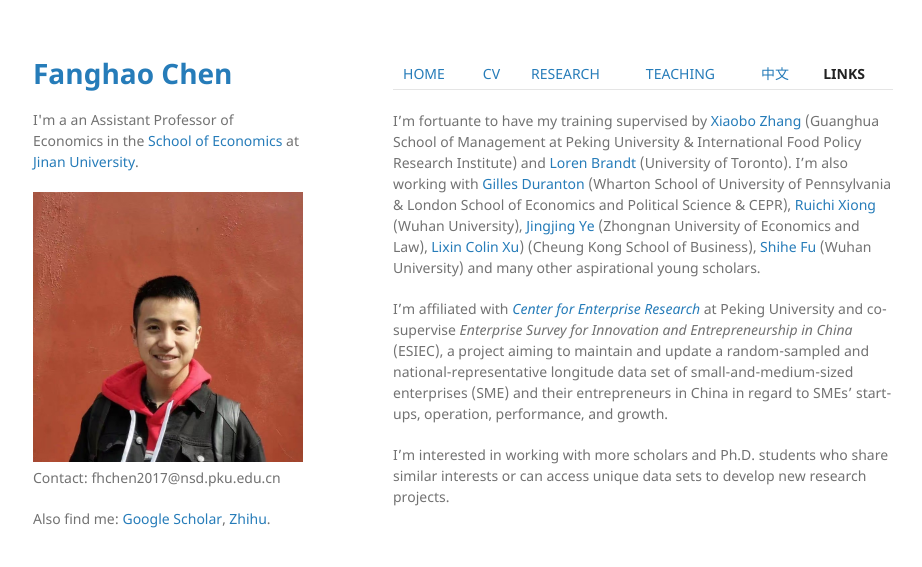
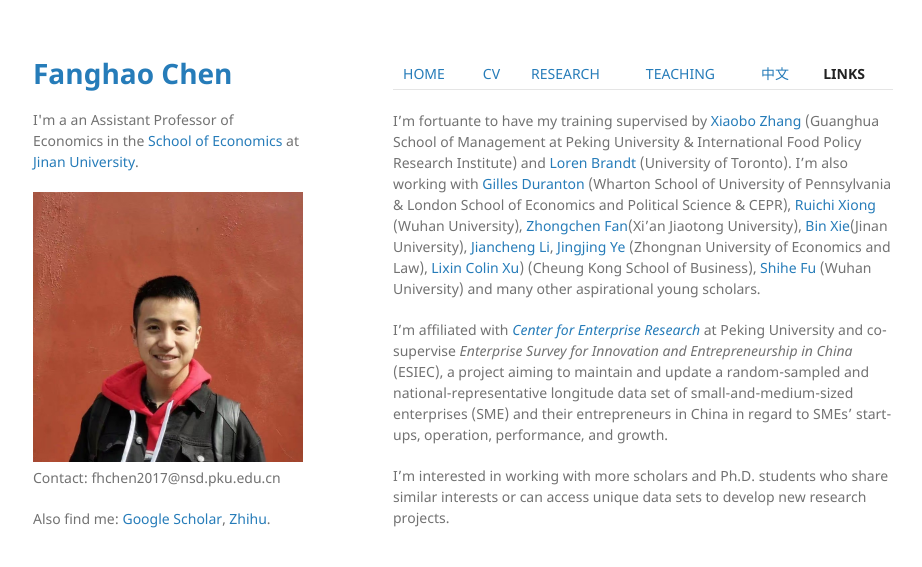
Before and after one commit to FanghaoChen/homepage, a Jekyll site: the page built from links.md, in a window 1280 px wide. Shown: the top 567 px of the page, without its empty margins (177-1099 px from the left). Built offline with Jekyll 4.4.1, drawn with Linux system fonts in a browser that asks for light colours; our own code applies the rules of GitHub Pages for plain Markdown files.

Commit message:
Update links.md

```diff
--- a/links.md
+++ b/links.md
@@ -1,6 +1,6 @@
 [HOME](./index.md) | [CV](./assets/CV_FanghaoChen_231105.pdf) | [RESEARCH](./research.md) | [TEACHING](./teaching.md) | [中文](./chinesepage.md) | [**LINKS**](./links.md)
 
-I'm fortuante to have my training supervised by [Xiaobo Zhang](https://www.gsm.pku.edu.cn/jsjjxq.jsp?urltype=tree.TreeTempUrl&wbtreeid=1141&user_id=x.zhang) (Guanghua School of Management at Peking University & International Food Policy Research Institute) and [Loren Brandt](https://brandt.economics.utoronto.ca/) (University of Toronto). I'm also working with [Gilles Duranton](http://real-faculty.wharton.upenn.edu/duranton/) (Wharton School of University of Pennsylvania & London School of Economics and Political Science & CEPR), [Ruichi Xiong](https://www.ruichixiong.com/) (Wuhan University), [Jingjing Ye](https://csxy.zuel.edu.cn/2022/0903/c7501a305013/pagem.htm) (Zhongnan University of Economics and Law), [Lixin Colin Xu](https://english.ckgsb.edu.cn/faculty/lixin-colin-xu/)) (Cheung Kong School of Business), [Shihe Fu](https://ems.whu.edu.cn/info/1680/215401.htm) (Wuhan University) and many other aspirational young scholars.
+I'm fortuante to have my training supervised by [Xiaobo Zhang](https://www.gsm.pku.edu.cn/jsjjxq.jsp?urltype=tree.TreeTempUrl&wbtreeid=1141&user_id=x.zhang) (Guanghua School of Management at Peking University & International Food Policy Research Institute) and [Loren Brandt](https://brandt.economics.utoronto.ca/) (University of Toronto). I'm also working with [Gilles Duranton](http://real-faculty.wharton.upenn.edu/duranton/) (Wharton School of University of Pennsylvania & London School of Economics and Political Science & CEPR), [Ruichi Xiong](https://www.ruichixiong.com/) (Wuhan University), [Zhongchen Fan](http://sef.xjtu.edu.cn/info/1086/18778.htm)(Xi'an Jiaotong University), [Bin Xie](http://binxie.weebly.com/)(Jinan University), [Jiancheng Li](https://jingmao.gdufs.edu.cn/info/2380/11238.htm), [Jingjing Ye](https://csxy.zuel.edu.cn/2022/0903/c7501a305013/pagem.htm) (Zhongnan University of Economics and Law), [Lixin Colin Xu](https://english.ckgsb.edu.cn/faculty/lixin-colin-xu/)) (Cheung Kong School of Business), [Shihe Fu](https://ems.whu.edu.cn/info/1680/215401.htm) (Wuhan University) and many other aspirational young scholars.
 
 I'm affiliated with [_Center for Enterprise Research_](https://www.cer.pku.edu.cn/) at Peking University and co-supervise _Enterprise Survey for Innovation and Entrepreneurship in China_ (ESIEC), a project aiming to maintain and update a random-sampled and national-representative longitude data set of small-and-medium-sized enterprises (SME) and their entrepreneurs in China in regard to SMEs’ start-ups, operation, performance, and growth.
 
```
